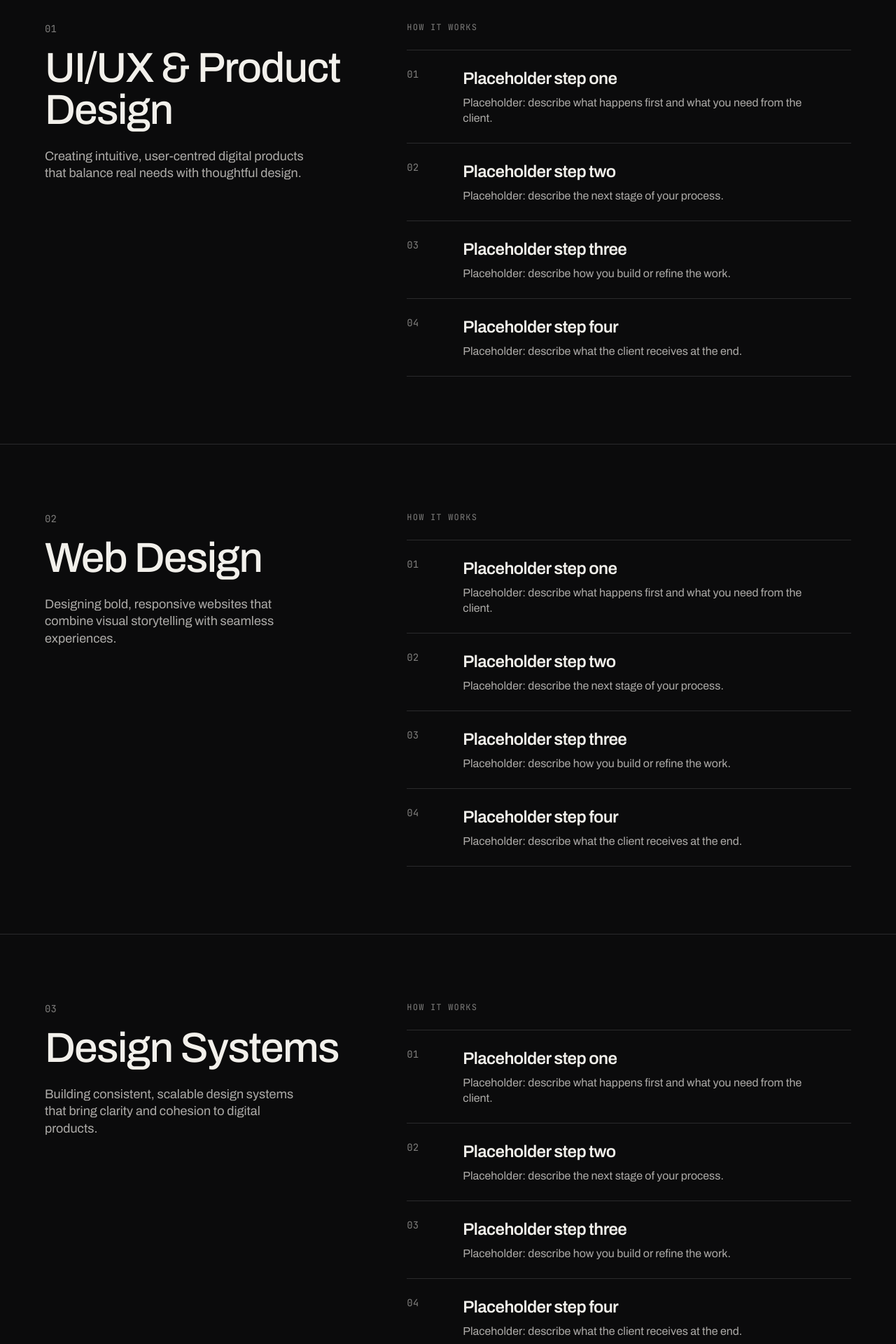
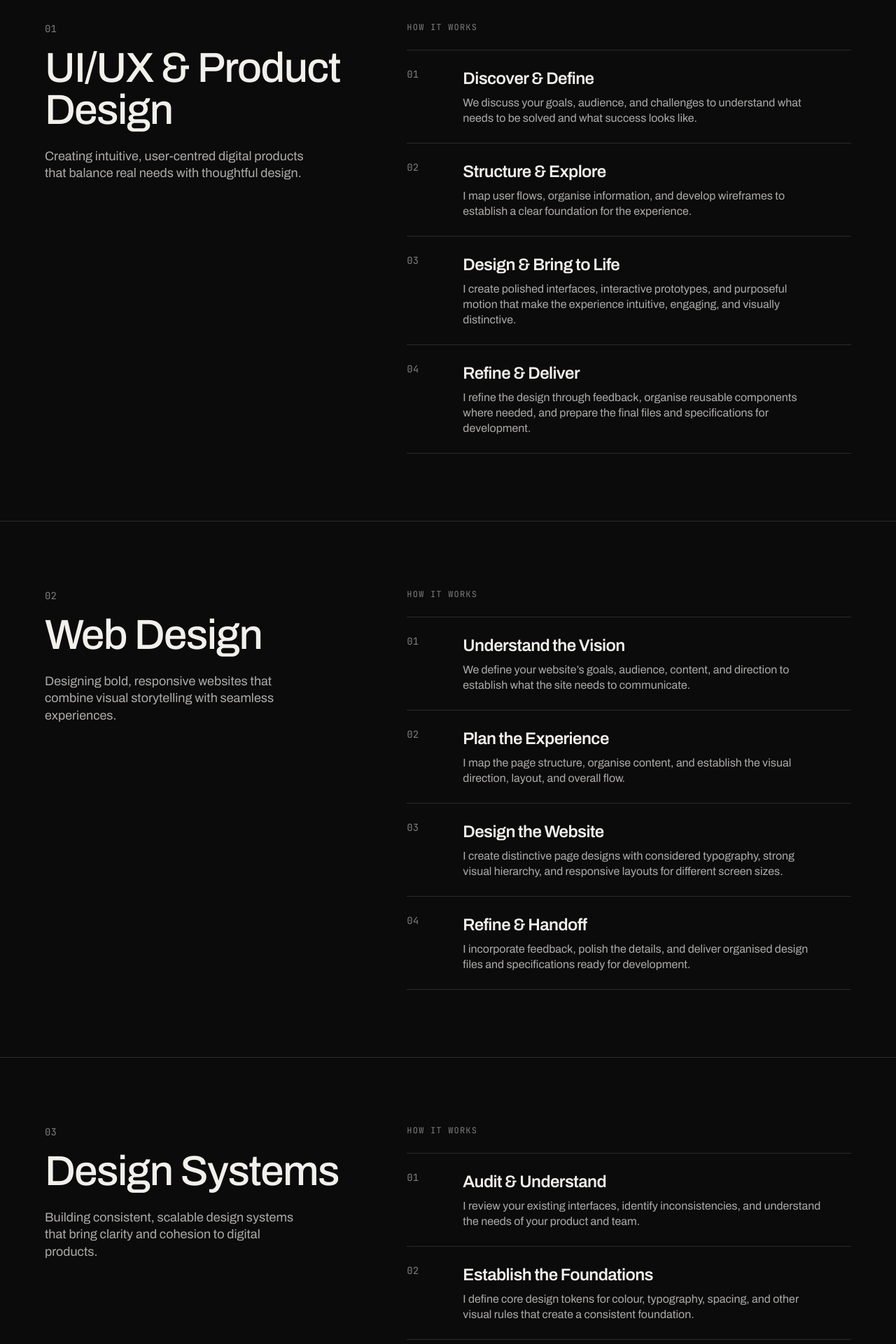
Before and after one commit to JamalOpeyemi/portfolio, a Next.js app: page /services in a window 1280 px wide. Shown: the part 760-2680 px from the top of the page at 70% size. Built offline with nearby package versions, Linux system fonts and the light colour scheme.

Commit message:
Real process steps for four services

```diff
--- a/app/data/services.ts
+++ b/app/data/services.ts
@@ -1,4 +1,4 @@
-// PLACEHOLDER: replace the steps with how you actually work, per service.
+// PLACEHOLDER: only used by "Interaction & Motion" until you send its steps.
 const placeholderSteps = [
   {
     title: "Placeholder step one",
@@ -25,7 +25,24 @@ export const services = [
     title: "UI/UX & Product Design",
     description:
       "Creating intuitive, user-centred digital products that balance real needs with thoughtful design.",
-    steps: placeholderSteps,
+    steps: [
+      {
+        title: "Discover & Define",
+        text: "We discuss your goals, audience, and challenges to understand what needs to be solved and what success looks like.",
+      },
+      {
+        title: "Structure & Explore",
+        text: "I map user flows, organise information, and develop wireframes to establish a clear foundation for the experience.",
+      },
+      {
+        title: "Design & Bring to Life",
+        text: "I create polished interfaces, interactive prototypes, and purposeful motion that make the experience intuitive, engaging, and visually distinctive.",
+      },
+      {
+        title: "Refine & Deliver",
+        text: "I refine the design through feedback, organise reusable components where needed, and prepare the final files and specifications for development.",
+      },
+    ],
   },
   {
     number: "02",
@@ -33,7 +50,24 @@ export const services = [
     title: "Web Design",
     description:
       "Designing bold, responsive websites that combine visual storytelling with seamless experiences.",
-    steps: placeholderSteps,
+    steps: [
+      {
+        title: "Understand the Vision",
+        text: "We define your website’s goals, audience, content, and direction to establish what the site needs to communicate.",
+      },
+      {
+        title: "Plan the Experience",
+        text: "I map the page structure, organise content, and establish the visual direction, layout, and overall flow.",
+      },
+      {
+        title: "Design the Website",
+        text: "I create distinctive page designs with considered typography, strong visual hierarchy, and responsive layouts for different screen sizes.",
+      },
+      {
+        title: "Refine & Handoff",
+        text: "I incorporate feedback, polish the details, and deliver organised design files and specifications ready for development.",
+      },
+    ],
   },
   {
     number: "03",
@@ -41,7 +75,24 @@ export const services = [
     title: "Design Systems",
     description:
       "Building consistent, scalable design systems that bring clarity and cohesion to digital products.",
-    steps: placeholderSteps,
+    steps: [
+      {
+        title: "Audit & Understand",
+        text: "I review your existing interfaces, identify inconsistencies, and understand the needs of your product and team.",
+      },
+      {
+        title: "Establish the Foundations",
+        text: "I define core design tokens for colour, typography, spacing, and other visual rules that create a consistent foundation.",
+      },
+      {
+        title: "Build the Components",
+        text: "I create reusable components, variants, and interaction states, supported by clear patterns and usage guidelines.",
+      },
+      {
+        title: "Document & Deliver",
+        text: "I organise the system in Figma, document how components should be used, and prepare it for consistent use across your product.",
+      },
+    ],
   },
   {
     number: "04",
@@ -49,7 +100,24 @@ export const services = [
     title: "Creative Development",
     description:
       "Turning design concepts into functional digital experiences through code and AI-assisted workflows.",
-    steps: placeholderSteps,
+    steps: [
+      {
+        title: "Define the Build",
+        text: "We establish the project’s goals, required features, visual direction, and scope to determine what needs to be built.",
+      },
+      {
+        title: "Set Up & Structure",
+        text: "I establish the frontend foundation, organise the interface into reusable components, and plan the implementation.",
+      },
+      {
+        title: "Build & Interact",
+        text: "I turn the design into a responsive experience, implementing interface behaviour, interactions, and visual details with code and AI-assisted workflows.",
+      },
+      {
+        title: "Test & Launch",
+        text: "I check responsiveness and functionality, refine the experience, fix issues, and deploy the finished website when included in the project scope.",
+      },
+    ],
   },
   {
     number: "05",
```
